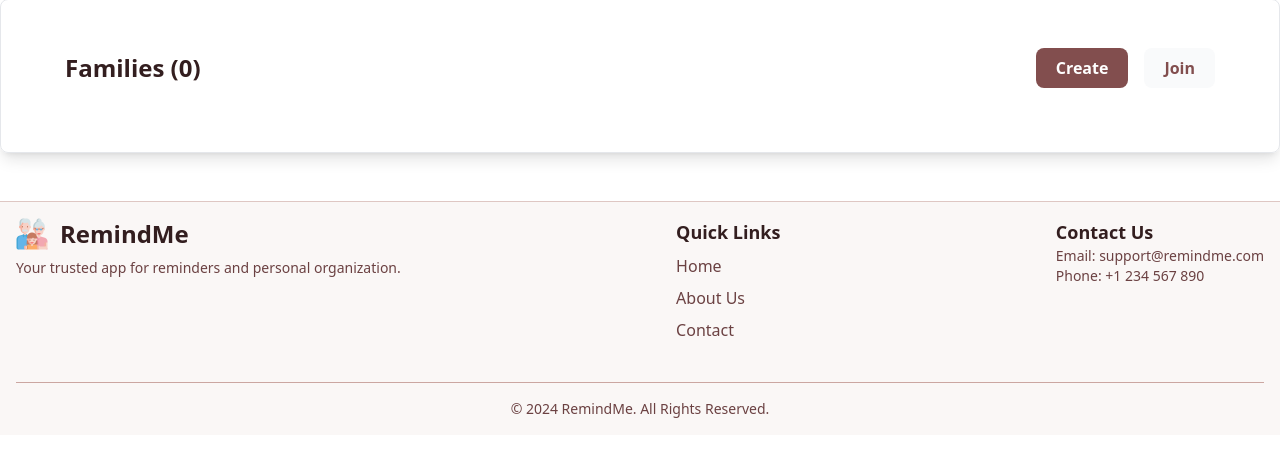
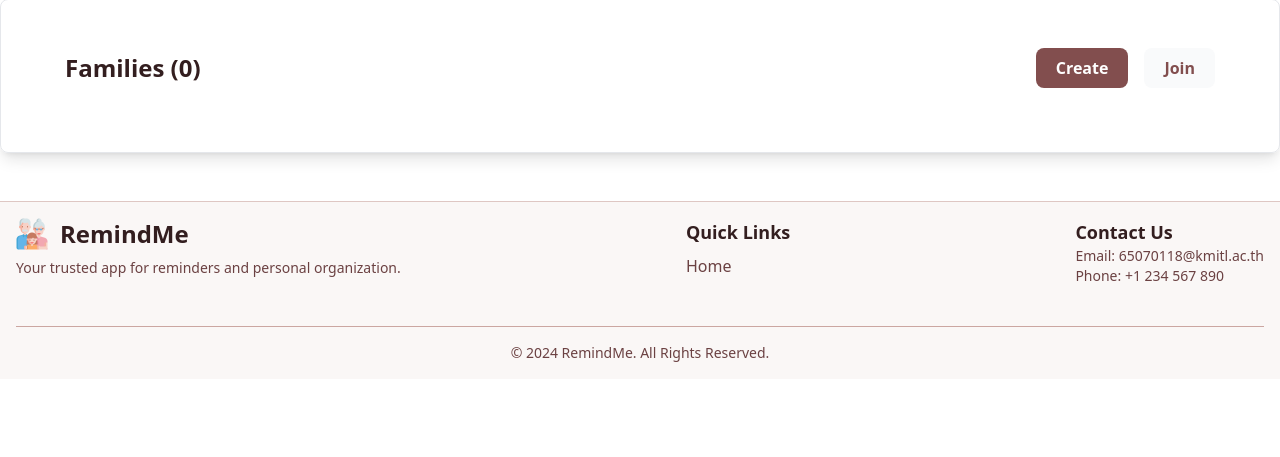
Before and after one commit to TaeTanakrit0089/DevToolProject, a Django app: page /family/ in a window 1280 px wide. Shown: the part 122-579 px from the top of the page. Run offline with Django 5.2, Linux system fonts and the light colour scheme; the visitor is signed in with stand-in values (Sample User, id 1); data that the repository does not hold is empty.

Commit message:
comment About Us and Contact

```diff
--- a/devtool_system/remindme/templates/base.html
+++ b/devtool_system/remindme/templates/base.html
@@ -74,10 +74,10 @@
                   <a href="{% url 'home' %}" class="text-brown-800 dark:text-brown-100">Home</a>
                 </li>
                 <li>
-                  <a href="#" class="text-brown-800 dark:text-brown-100">About Us</a>
+{#                  <a href="#" class="text-brown-800 dark:text-brown-100">About Us</a>#}
                 </li>
                 <li>
-                  <a href="#" class="text-brown-800 dark:text-brown-100">Contact</a>
+{#                  <a href="#" class="text-brown-800 dark:text-brown-100">Contact</a>#}
                 </li>
               </ul>
             </div>
@@ -85,7 +85,7 @@
             <!-- Contact Information -->
             <div class="mb-6">
               <h4 class="text-lg font-bold dark:text-white">Contact Us</h4>
-              <p class="text-sm text-brown-800 dark:text-brown-100">Email: support@remindme.com</p>
+              <p class="text-sm text-brown-800 dark:text-brown-100">Email: 65070118@kmitl.ac.th</p>
               <p class="text-sm text-brown-800 dark:text-brown-100">Phone: +1 234 567 890</p>
             </div>
           </div>
```
